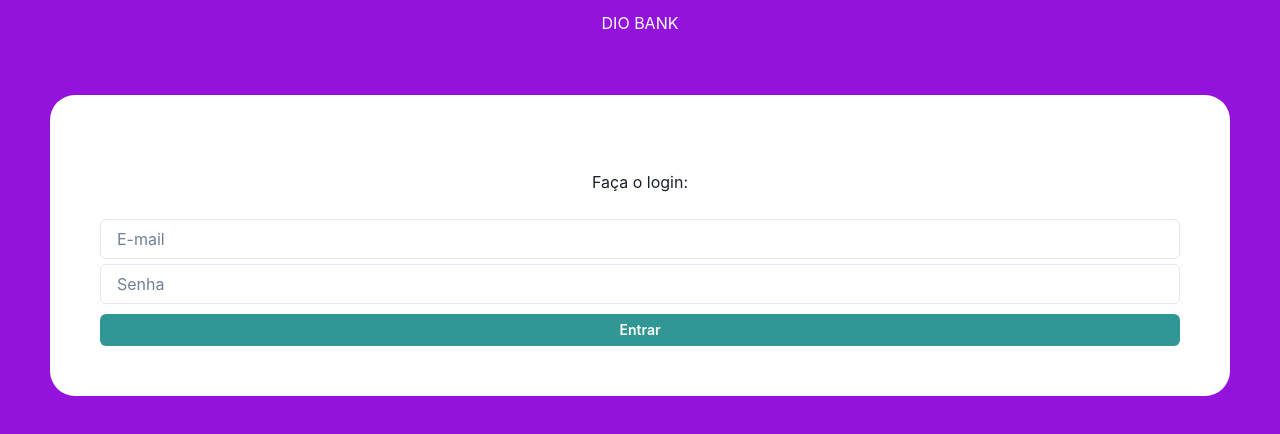
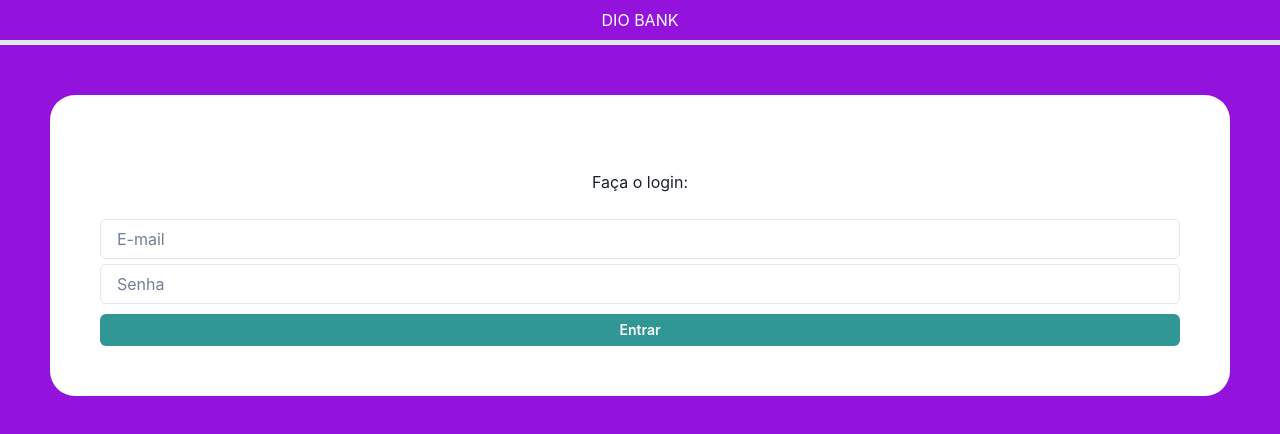
Before and after one commit to Williamalmeida27/DIO_BANK_REACT, a React (Create React App) app: page / in a window 1280 px wide. Shown: the top 434 px of the page. Built offline with nearby package versions, Linux system fonts and the light colour scheme.

Commit message:
Atualização do Header

```diff
--- a/src/Components/Card.tsx
+++ b/src/Components/Card.tsx
@@ -7,11 +7,11 @@ import {
 import { Layout } from "./Layout"
 import { buttonClick } from "./services/button"
 
-interface Icard {/*
+/*interface Icard {
     id: number,
     paragraph: string,
-    details: string */
-}
+    details: string
+} */
 
 export const Card = () => { //Usando a várivel criada no JS com a lib styled para o html: //o minHeidht é o tamanho mino da tela
     return (
--- a/src/Components/Header/Header.tsx
+++ b/src/Components/Header/Header.tsx
@@ -8,7 +8,7 @@ export const Header = () => {
     return ( //Para trabalhar com a classe importada acima do css, usamos o className='Header'
 
     <ChakraProvider>
-        <Container maxW='2x1' bg='#9413dc' h='45px' display='flex' alignItems='center' justifyContent='center'>
+        <Container maxW='2x1' bg='#9413dc' h='45px' display='flex' alignItems='center' justifyContent='center' borderBottomStyle='inherit' borderBottomWidth='5px'>
             <Box color='#ffffff'>
                 <h1>DIO BANK</h1>
             </Box>
```
